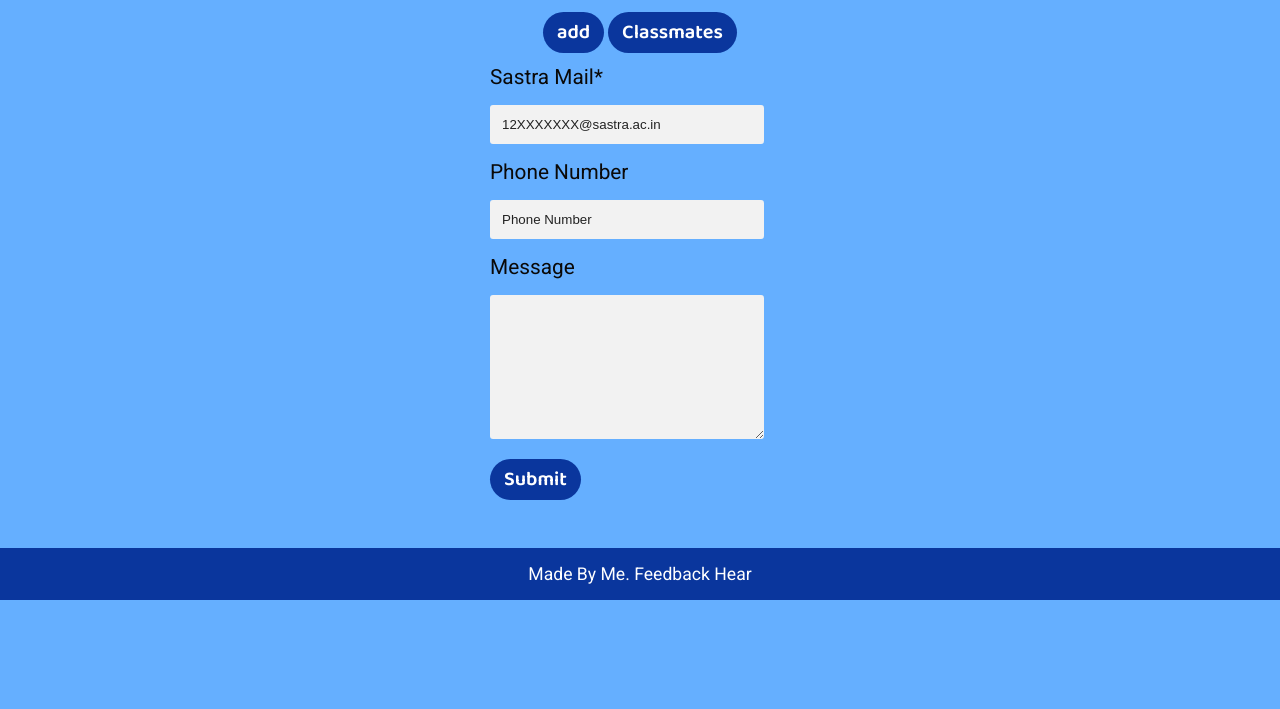
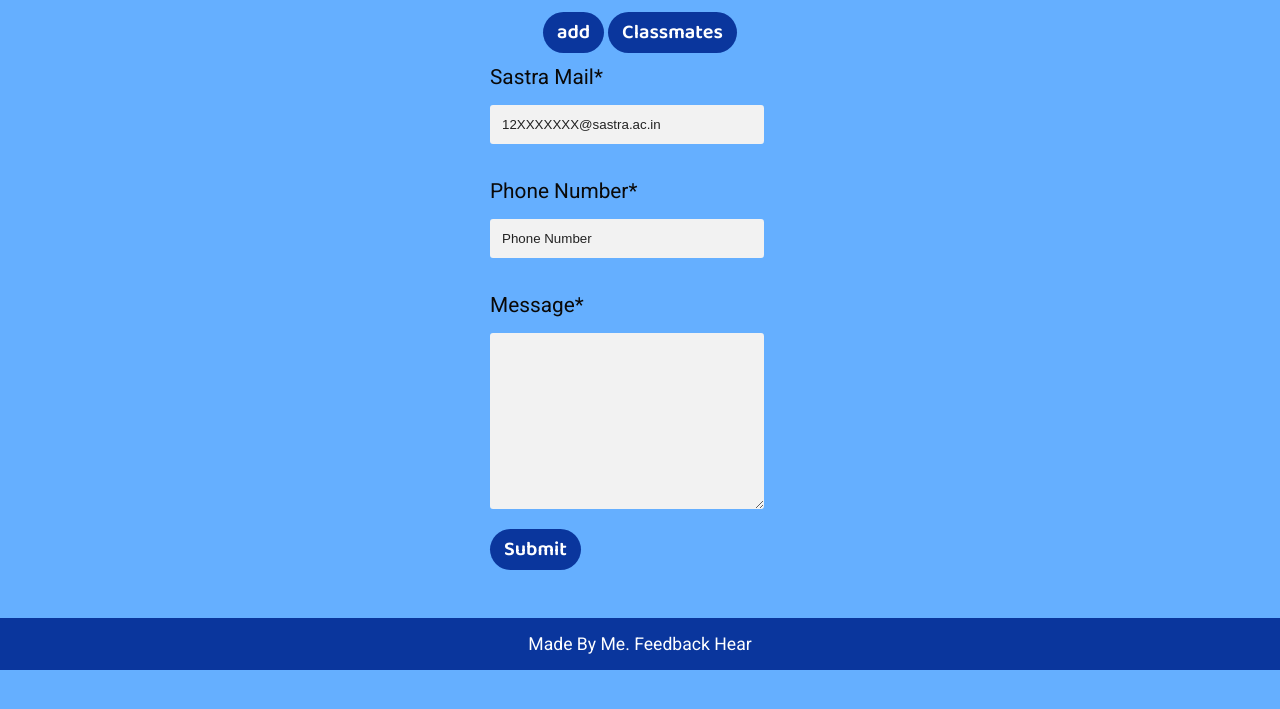
Before and after one commit to skabdulhaq/Find_my_class_mates, a Flask app: page /feedback in a window 1280 px wide. Shown: the part 78-787 px from the top of the page. Run offline with Flask 2, Linux system fonts and the light colour scheme.

Commit message:
Full Website ready to show off

```diff
--- a/app.py
+++ b/app.py
@@ -18,7 +18,20 @@ def name(regno):
                 find = True
                 return row[2]
         if not find:
-            return redirect("/")
+            return None
+
+
+def not_exist(id_num):
+    global data_
+    users = db.get()
+    for _ in users:
+        data_ = _.val()
+    for section in data_:
+        if id_num in data_[section].keys():
+            # if reg == id_num:
+            print(data_[section].keys())
+            return False
+    return True
 
 
 @app.route("/", methods=["POST", "GET"])
@@ -28,13 +41,19 @@ def home():
         number = request.form["phone"]
         section = request.form["section"]
         x = name(str(email.split("@")[0]))
+        print(x)
+        print(email)
+        not_exist_ = not_exist(email.split("@")[0])
         if x is not None:
-            packet = {
-                "name": x,
-                "number": number,
-            }
-            db.child("users").child(section).child(email.split("@")[0]).set(packet)
-            return redirect("/classmates")
+            if not_exist_:
+                packet = {
+                    "name": x,
+                    "number": number,
+                }
+                db.child("users").child(section).child(email.split("@")[0]).set(packet)
+                return redirect("/classmates")
+            else:
+                return render_template("add.html", flash=flash("Your mail has been registered"))
         else:
             return render_template("add.html", flash=flash("Incorrect details or empty fields"))
     else:
@@ -46,6 +65,7 @@ def home():
 
 @app.route("/classmates")
 def classmates():
+    global students
     users = db.get()
     for _ in users:
         students = _.val()
@@ -59,7 +79,7 @@ def feedback():
         number = request.form["phone"]
         message = request.form["message"]
         name_get = name(str(email.split("@")[0]))
-        if name_get is not None:
+        if name_get is not None and len(number) == 10:
             packet = {
                 "name": name_get,
                 "email": email,
--- a/static/css/styles.css
+++ b/static/css/styles.css
@@ -104,10 +104,7 @@ table{
     font-size: 1.1rem;
 
 }
-/* .section{
-    width: 600px;
-    margin: 0 auto;
-} */
+
 .section-name{
     font-family: "Baloo Bhai 2", cursive;
 }
@@ -144,6 +141,9 @@ body{
     bottom: 0;
     padding: 1rem 0;
 }
+input{
+    display: block;
+}
 .section-name{
     margin: 0 auto;
     width: 50%;
@@ -178,13 +178,6 @@ td:last-child{
     border-right: #0A0908 dashed;
 }
 @media screen and (max-width: 600px) {
-    body{
-        /*background-color: white;*/
-
-    }
-    .links-box{
-    }
-
     table{
         width: 99%;
         font-size: 1rem;
@@ -204,3 +197,6 @@ td:last-child{
         font-size: 1.8rem;
     }
 }
+#textarea{
+    font-size: 1rem;
+}
--- a/templates/add.html
+++ b/templates/add.html
@@ -4,11 +4,13 @@
         <meta charset="UTF-8">
         <meta http-equiv="X-UA-Compatible" content="IE=edge">
         <meta name="viewport" content="width=device-width, initial-scale=1.0">
+        <meta name="description" content="Find your new classmates quickly.Enter your sastra mail and section to know your classmates.">
         <link rel="preconnect" href="https://fonts.googleapis.com">
         <link rel="preconnect" href="https://fonts.gstatic.com" crossorigin>
         <link href="https://fonts.googleapis.com/css2?family=Baloo+Bhai+2:wght@600&display=swap" rel="stylesheet">
         <link href="https://fonts.googleapis.com/css2?family=Roboto&display=swap" rel="stylesheet">
         <link rel="stylesheet" href="../static/css/styles.css">
+        <link rel="icon" type="image/x-icon" href="../static/img/logo.png">
         <title>Find My Friends</title>
     </head>
 
--- a/templates/classmate.html
+++ b/templates/classmate.html
@@ -9,6 +9,8 @@
         <link href="https://fonts.googleapis.com/css2?family=Baloo+Bhai+2:wght@600&display=swap" rel="stylesheet">
         <link href="https://fonts.googleapis.com/css2?family=Roboto&display=swap" rel="stylesheet">
         <link rel="stylesheet" href="../static/css/styles.css">
+        <link rel="icon" type="image/x-icon" href="../static/img/logo.png">
+
         <title>Classmates</title>
     </head>
 
--- a/templates/feedback.html
+++ b/templates/feedback.html
@@ -9,6 +9,8 @@
         <link href="https://fonts.googleapis.com/css2?family=Baloo+Bhai+2:wght@600&display=swap" rel="stylesheet">
         <link href="https://fonts.googleapis.com/css2?family=Roboto&display=swap" rel="stylesheet">
         <link rel="stylesheet" href="../static/css/styles.css">
+        <link rel="icon" type="image/x-icon" href="../static/img/logo.png">
+
         <title>Feedback</title>
     </head>
 
@@ -24,9 +26,9 @@
             <form action="{{url_for('feedback')}}" method="post">
                 <label for="email" class="form-label">Sastra Mail*</label><br>
                 <input class="form-input" type="email" placeholder="12XXXXXXX@sastra.ac.in" name="email" id="email"><br>
-                <label for="phone" class="form-label">Phone Number</label><br>
+                <label for="phone" class="form-label">Phone Number*</label><br>
                 <input class="form-input" type="tel" name="phone" placeholder="Phone Number" id="phone"><br>
-                <label for="textarea" class="form-label">Message</label><br>
+                <label for="textarea" class="form-label">Message*</label><br>
                 <textarea name="message" class="form-input"  id="textarea" cols="35" rows="8"></textarea>
                 <input type="submit"  class="btn" value="Submit">
                 {% with messages = get_flashed_messages() %}
```
Also changed, not shown: static/img/logo.png (added).
